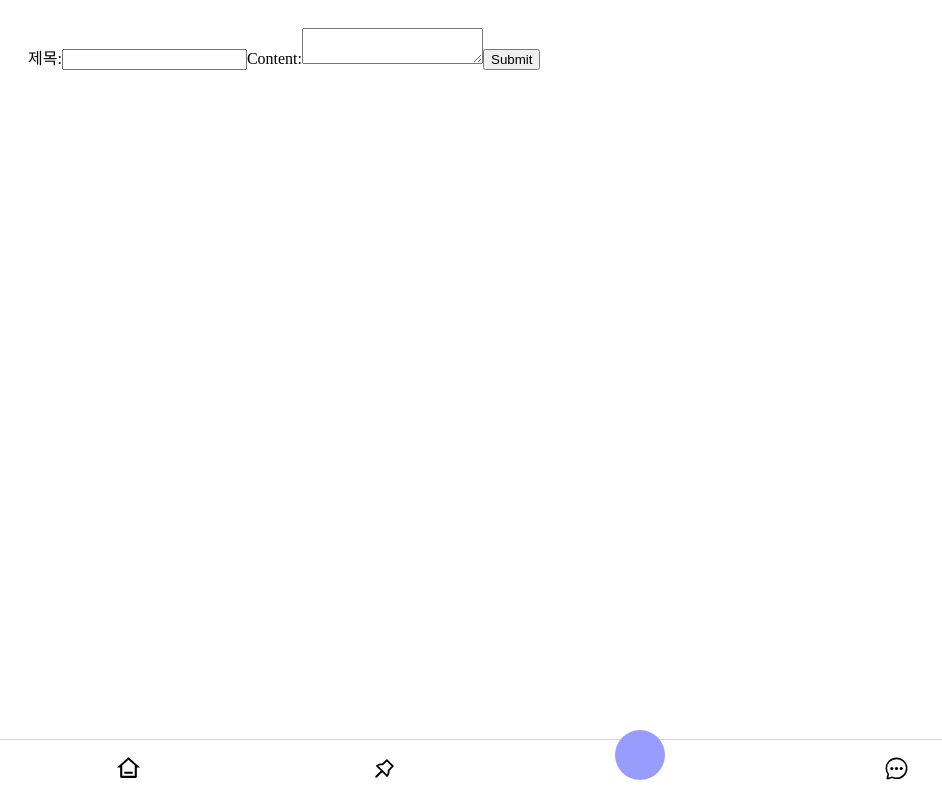
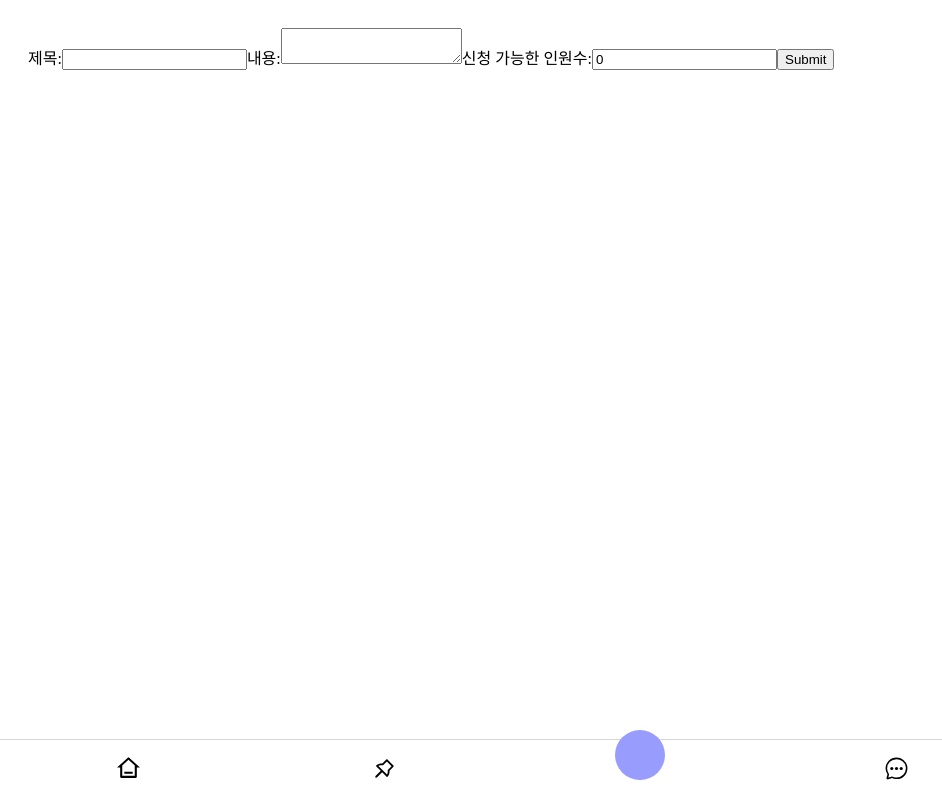
Before and after one commit to SCH-PAEI/paei_front, a React (Create React App) app: page /post in a window 1280 px wide. Shown: the whole page, without its empty margins (0-942 px from the left). Built offline with nearby package versions, Linux system fonts and the light colour scheme; some icons are missing.

Commit message:
[Feat] 신청가능인원수 설정 추가
* 서버에 반영되지 않음, 코드 수정 필요

```diff
--- a/src/components/PostList.jsx
+++ b/src/components/PostList.jsx
@@ -35,6 +35,7 @@ function PostList() {
           <h2>{post.title}</h2>
           <p>{post.timestamp}</p>
           <p>{post.content}</p>
+          <p>{post.maxMember}</p>
         </Post>
       ))}
       <Modal
--- a/src/components/WritePost.jsx
+++ b/src/components/WritePost.jsx
@@ -4,6 +4,7 @@ import axios from "axios";
 function WritePost() {
   const [title, setTitle] = useState("");
   const [content, setContent] = useState("");
+  const [maxMember, setMaxMember] = useState(0);
 
   const handleSubmit = async (e) => {
     e.preventDefault();
@@ -14,6 +15,7 @@ function WritePost() {
       title: title,
       content: content,
       timestamp: date,
+      maxMember: maxMember,
     };
 
     try {
@@ -26,6 +28,7 @@ function WritePost() {
         alert("post create successfully");
         setTitle("");
         setContent("");
+        setMaxMember(0);
       } else {
         alert("Failed to create post");
       }
@@ -46,10 +49,18 @@ function WritePost() {
         />
       </label>
       <label>
-        Content:
+        내용:
         <textarea
           value={content}
           onChange={(e) => setContent(e.target.value)}
+        />
+      </label>
+      <label>
+        신청 가능한 인원수:
+        <input
+          type="number"
+          value={maxMember}
+          onChanege={(e) => setMaxMember(e.target.value)}
         />
       </label>
       <button type="submit">Submit</button>
```
Also changed, not shown: src/mockdata.json (+12 -0 lines).
